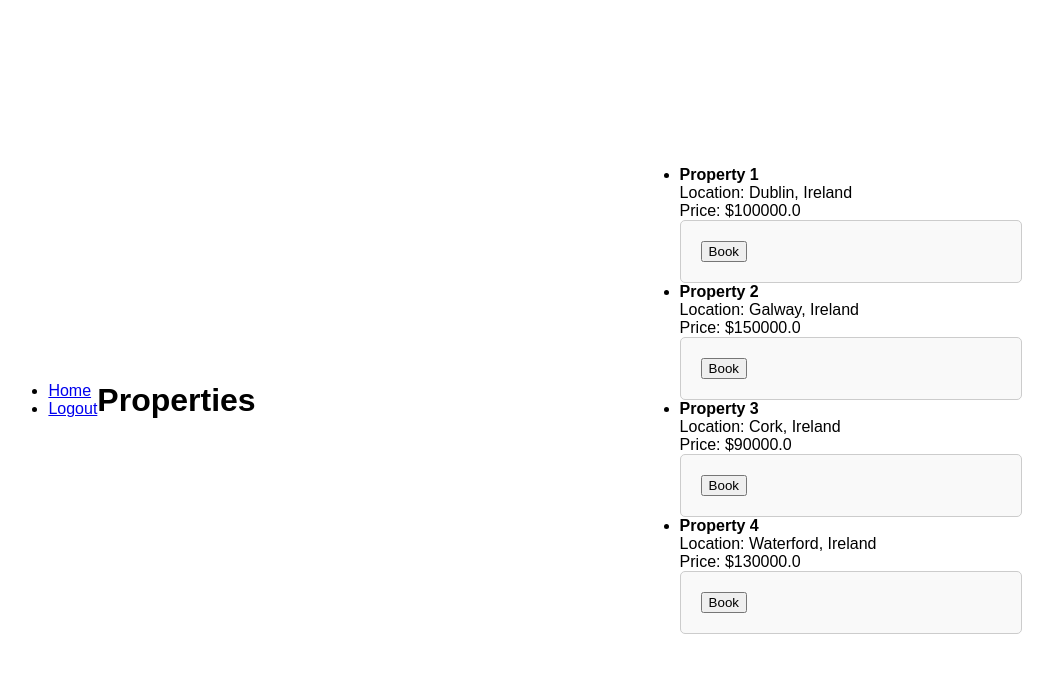
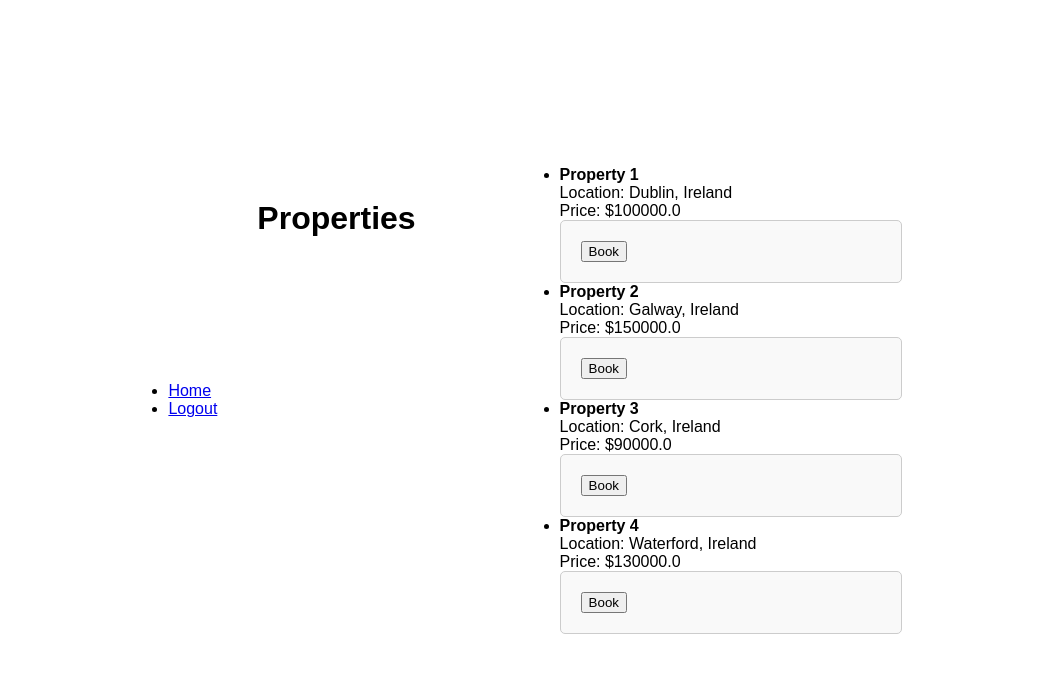
Before and after one commit to allenanto/B9IS123_2324_TMD2, a Flask app: template templates/index.html in a window 1280 px wide. Shown: the top 673 px of the page, without its empty margins (125-1178 px from the left). Run offline with Flask 3, Linux system fonts and the light colour scheme; the template is opened without the code that fills it: values that come from a table or form of the project are taken from there, others are empty.

Commit message:
index link

```diff
--- a/templates/index.html
+++ b/templates/index.html
@@ -10,7 +10,7 @@
 <body>
     {% include 'navbar.html' %}
 
-    <h1>Properties</h1>
+    <h1 class="log">Properties</h1>
     <ul>
         {% for property in properties %}
             <li>
--- a/templates/navbar.html
+++ b/templates/navbar.html
@@ -1,4 +1,5 @@
 <!-- navbar.html -->
+<link rel="stylesheet" href="{{ url_for('static', filename='styles.css') }}">
 
 <nav>
     <ul>
```
Also changed, not shown: static/styles.css (line endings or trailing spaces).
